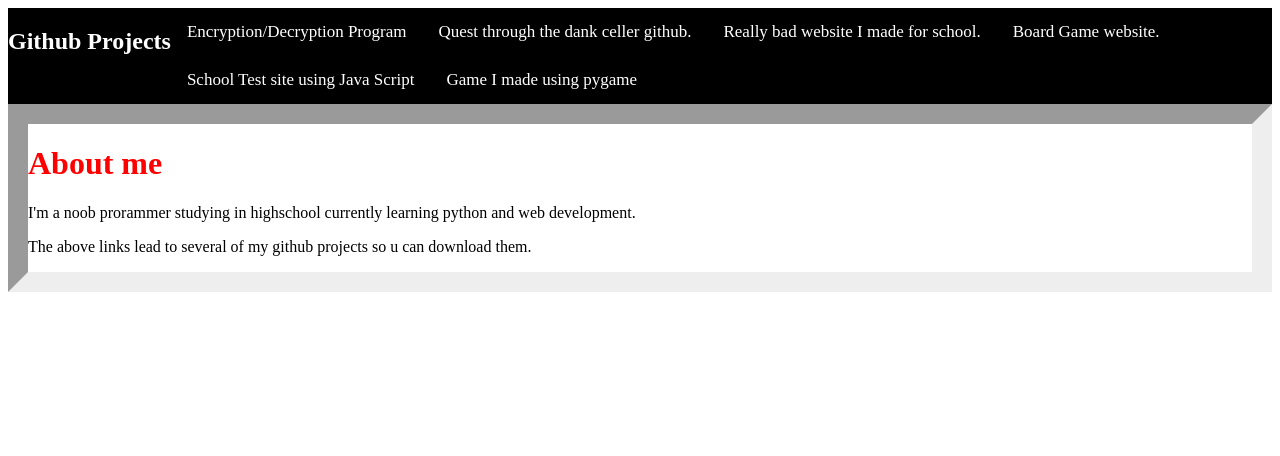
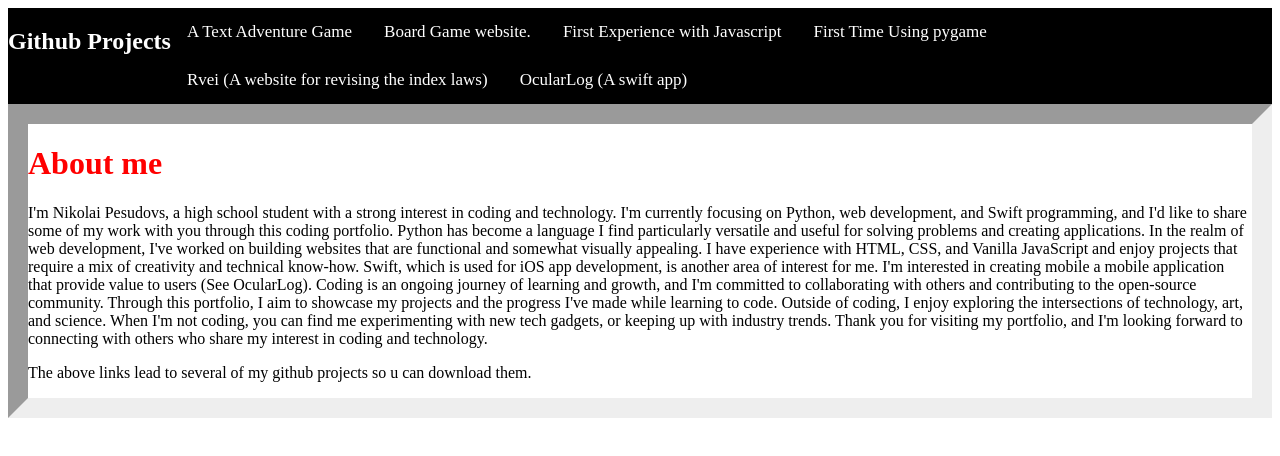
Before and after one commit to screenslaver4443/screenslaver4443.github.io, a plain HTML site: page index.html in a window 1280 px wide. Drawn offline with Linux system fonts and the light colour scheme.

Commit message:
updated index.html

```diff
--- a/index.html
+++ b/index.html
@@ -8,16 +8,22 @@ href="style.css">
 <body>
 	<div class="nav">
 		<h2>Github Projects</h2>
-		<a href="https://screenslaver4443.github.io/cryptography-assignment/">Encryption/Decryption Program</a>
-		<a href="https://screenslaver4443.github.io/Quest-through-the-Dank-Cellar/">Quest through the dank celler github.</a>
-		<a href="https://github.com/screenslaver4443/introduction-to-web-development.">Really bad website I made for school.</a>
+		<a href="https://screenslaver4443.github.io/Quest-through-the-Dank-Cellar/">A Text Adventure Game</a>
 		<a href="https://screenslaver4443.github.io/boardgamewebsite/">Board Game website.</a>
-		<a href ="https://screenslaver4443.github.io/School-Test/index.html"> School Test site using Java Script</a>
-		<a href="https://github.com/screenslaver4443/1stpygame">Game I made using pygame</a>
+		<a href ="https://screenslaver4443.github.io/School-Test/index.html"> First Experience with Javascript</a>
+		<a href="https://github.com/screenslaver4443/1stpygame">First Time Using pygame</a>
+		<a href="https://github.com/screenslaver4443/Rvei">Rvei (A website for revising the index laws)</a>
+		<a href="https://github.com/screenslaver4443/OcularLog">OcularLog (A swift app)</a>
 	</div>
 	<div class="Aboutme">
 		<h1>About me</h1>
-		<p>I'm a noob prorammer studying in highschool currently learning python and web development.</p>
+		<p>I'm Nikolai Pesudovs, a high school student with a strong interest in coding and technology. I'm currently focusing on Python, web development, and Swift programming, and I'd like to share some of my work with you through this coding portfolio.
+			Python has become a language I find particularly versatile and useful for solving problems and creating applications.
+			In the realm of web development, I've worked on building websites that are functional and somewhat visually appealing. I have experience with HTML, CSS, and Vanilla JavaScript and enjoy projects that require a mix of creativity and technical know-how.
+			Swift, which is used for iOS app development, is another area of interest for me. I'm interested in creating mobile a mobile application that provide value to users (See OcularLog).
+			Coding is an ongoing journey of learning and growth, and I'm committed to collaborating with others and contributing to the open-source community. Through this portfolio, I aim to showcase my projects and the progress I've made while learning to code.
+			Outside of coding, I enjoy exploring the intersections of technology, art, and science. When I'm not coding, you can find me experimenting with new tech gadgets, or keeping up with industry trends.
+			Thank you for visiting my portfolio, and I'm looking forward to connecting with others who share my interest in coding and technology.</p>
 		<p>The above links lead to several of my github projects so u can download them.</p>
 	</div>
 
```
